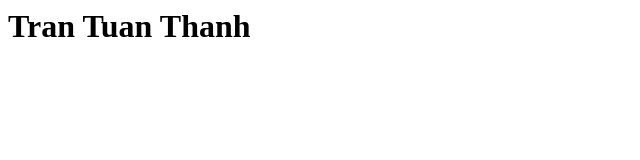
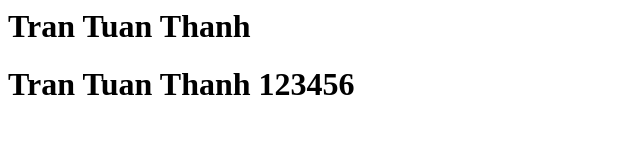
Before and after one commit to mcgaitech/Test, a plain HTML site: page index.html in a window 1280 px wide. Shown: the whole page, without its empty margins (0-640 px from the left). Drawn offline with Linux system fonts and the light colour scheme.

Commit message:
Add new code

```diff
--- a/index.html
+++ b/index.html
@@ -1 +1,3 @@
 <h1> Tran Tuan Thanh </h1>
+
+<h1> Tran Tuan Thanh 123456</h1>
```
